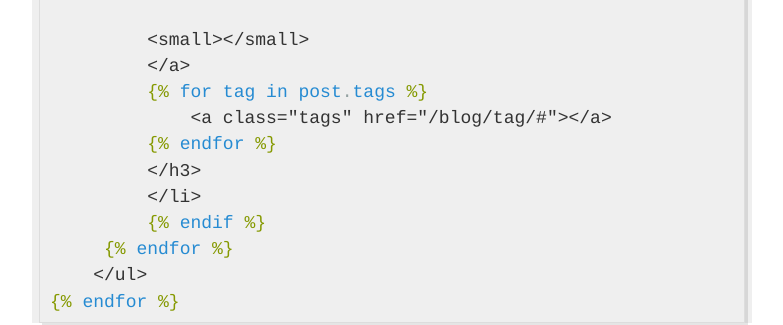
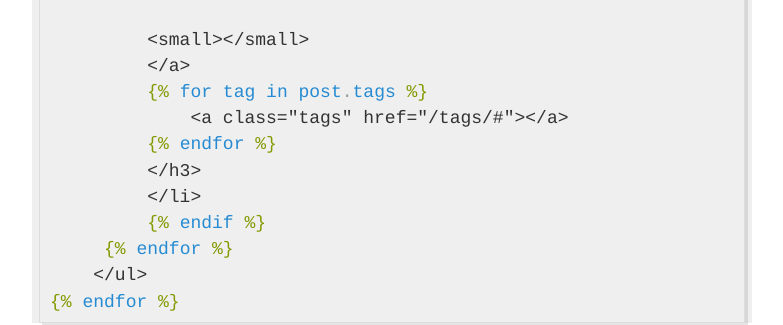
Before and after one commit to MingLang/MingLang.github.io, a Jekyll site: the page built from _posts/2019-08-19-Add-tags-on-Jekyll-pages.md, in a window 1280 px wide and 900 px high, scrolled down 1727 px. Shown: the part 152-477 px from the top of the window, without its empty margins (248-1031 px from the left). Built offline with Jekyll 4.4.1, drawn with Linux system fonts in a browser that asks for light colours; part of the change alters nothing that is shown.

Commit message:
Update 2019-08-19-Add-tags-on-Jekyll-pages.md

```diff
--- a/_posts/2019-08-19-Add-tags-on-Jekyll-pages.md
+++ b/_posts/2019-08-19-Add-tags-on-Jekyll-pages.md
@@ -78,7 +78,7 @@ The purpose of this snippet is to list all your posts posted with a certain tag.
          <small>{{ post.date | date_to_string }}</small>
          </a>
          {{ '{% for tag in post.tags %' }}}
-             <a class="tags" href="/blog/tag/#{{ tag | slugify }}">{{ tag }}</a>
+             <a class="tags" href="/tags/#{{ tag | slugify }}">{{ tag }}</a>
          {{ '{% endfor %' }}}
          </h3>
          </li>
```
